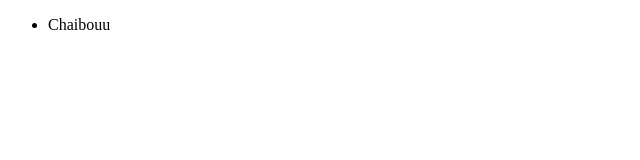
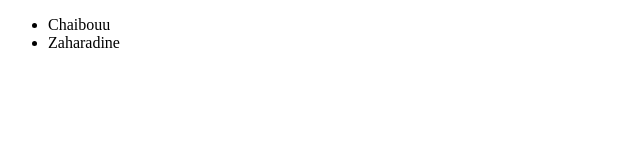
Before and after one commit to zeinabdedouka/simulation-contribution, a plain HTML site: page index.html in a window 1280 px wide. Shown: the full height of the page, 0-640 px from the left. Drawn offline with Linux system fonts and the light colour scheme.

Commit message:
I add my name in the list=names

```diff
--- a/index.html
+++ b/index.html
@@ -9,6 +9,7 @@
     <div>
         <ul>
             <li>Chaibouu</li>
+            <li>Zaharadine</li>
         </ul>
     </div>
 </body>
```
